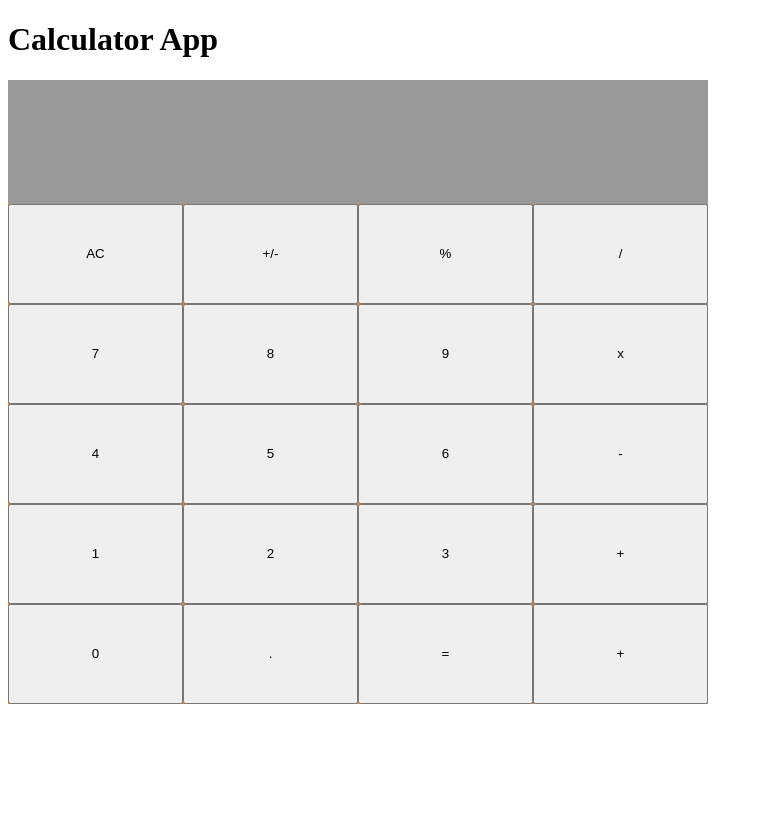
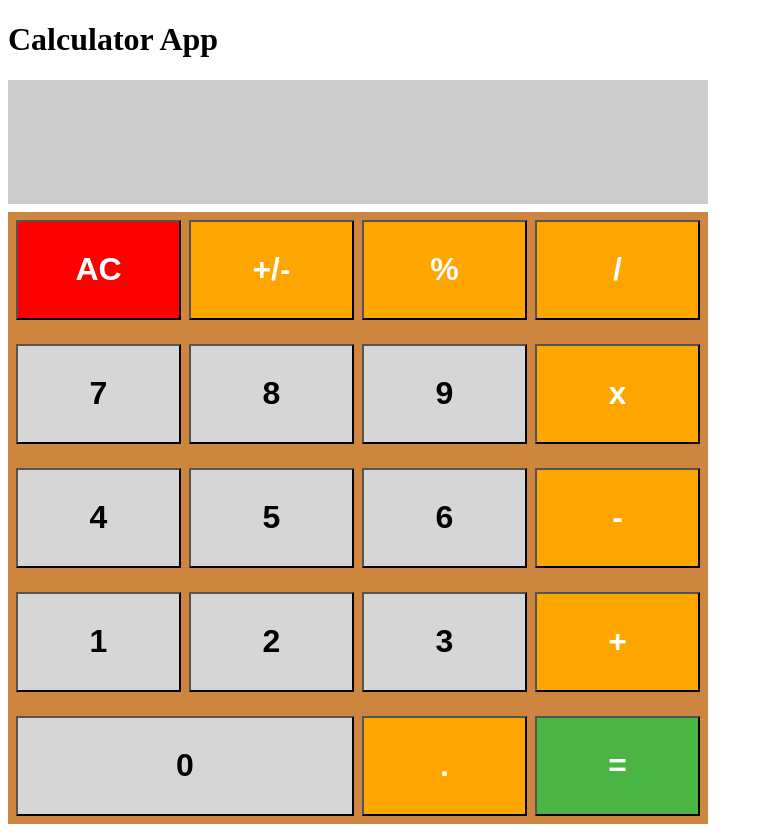
Before and after one commit to kcotrinam/calculator-react, a React (Create React App) app: page / in a window 1280 px wide. Shown: the whole page, without its empty margins (0-763 px from the left). Before the commit the page ends 800 px from the top, so only its background shows below. Built offline with nearby package versions, Linux system fonts and the light colour scheme.

Commit message:
Add colors to buttons of the panel

```diff
--- a/src/components/Button.jsx
+++ b/src/components/Button.jsx
@@ -4,12 +4,18 @@ import '../scss/components/button.scss';
 
 const Button = ({ name, handlerClick }) => {
   const handleClick = () => handlerClick(name);
+  const exp = /\d/;
+  let btn = '';
+  btn += exp.test(name) ? 'btn btn-number' : 'btn';
+  btn += name === '0' ? ' btn-zero' : '';
+  btn += name === '=' ? ' btn-equal' : '';
+  btn += name === 'AC' ? ' btn-danger' : '';
 
   return (
     <button
       onClick={handleClick}
       type="button"
-      className="btn"
+      className={btn}
     >
       {name}
     </button>
--- a/src/components/ButtonPanel.jsx
+++ b/src/components/ButtonPanel.jsx
@@ -8,7 +8,7 @@ const BUTTONGROUP = {
   group2: ['7', '8', '9', 'x'],
   group3: ['4', '5', '6', '-'],
   group4: ['1', '2', '3', '+'],
-  group5: ['0', '.', '=', '+'],
+  group5: ['0', '.', '='],
 };
 
 const ButtonPanel = ({ clickHandler }) => {
--- a/src/scss/components/button.scss
+++ b/src/scss/components/button.scss
@@ -0,0 +1,23 @@
+.btn {
+	background-color: orange;
+	color: #fff;
+	font-weight: bolder;
+	font-size: 2rem;
+
+	&-zero {
+		grid-column: span 2;
+	}
+
+	&-number {
+		background-color: #d6d6d6;
+		color: #000;
+	}
+
+	&-equal {
+		background-color: #4bb543;
+	}
+
+	&-danger {
+		background-color: #ff0000;
+	}
+}
--- a/src/scss/components/display.scss
+++ b/src/scss/components/display.scss
@@ -1,5 +1,5 @@
 .display {
-	background-color: #999999;
+	background-color: #cccccc;
 	height: 100px;
 	text-align: end;
 	color: #fff;
--- a/src/scss/components/panelButtons.scss
+++ b/src/scss/components/panelButtons.scss
@@ -7,4 +7,7 @@
 	display: grid;
 	grid-template-columns: repeat(4, 1fr);
 	height: 100px;
+	margin-top: 0.5rem;
+	column-gap: 0.5rem;
+	padding: 0.5rem;
 }
```
